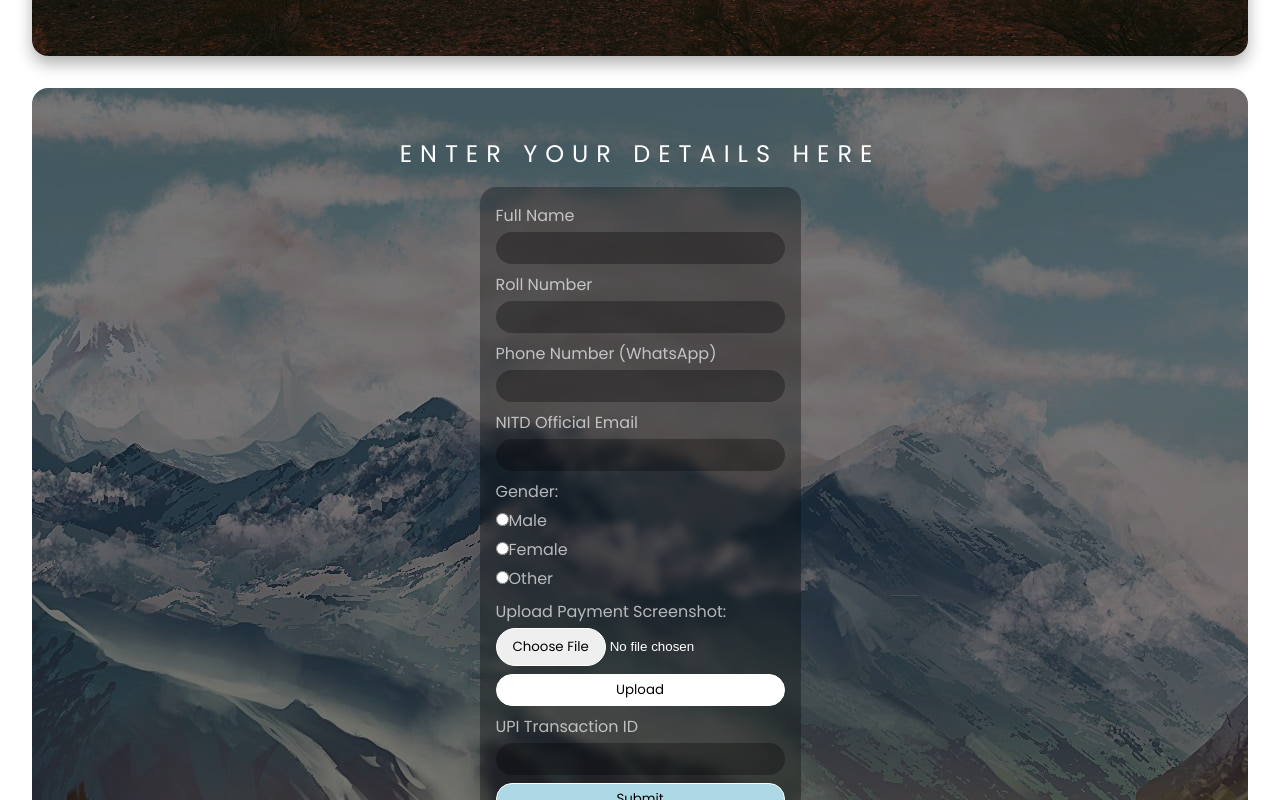
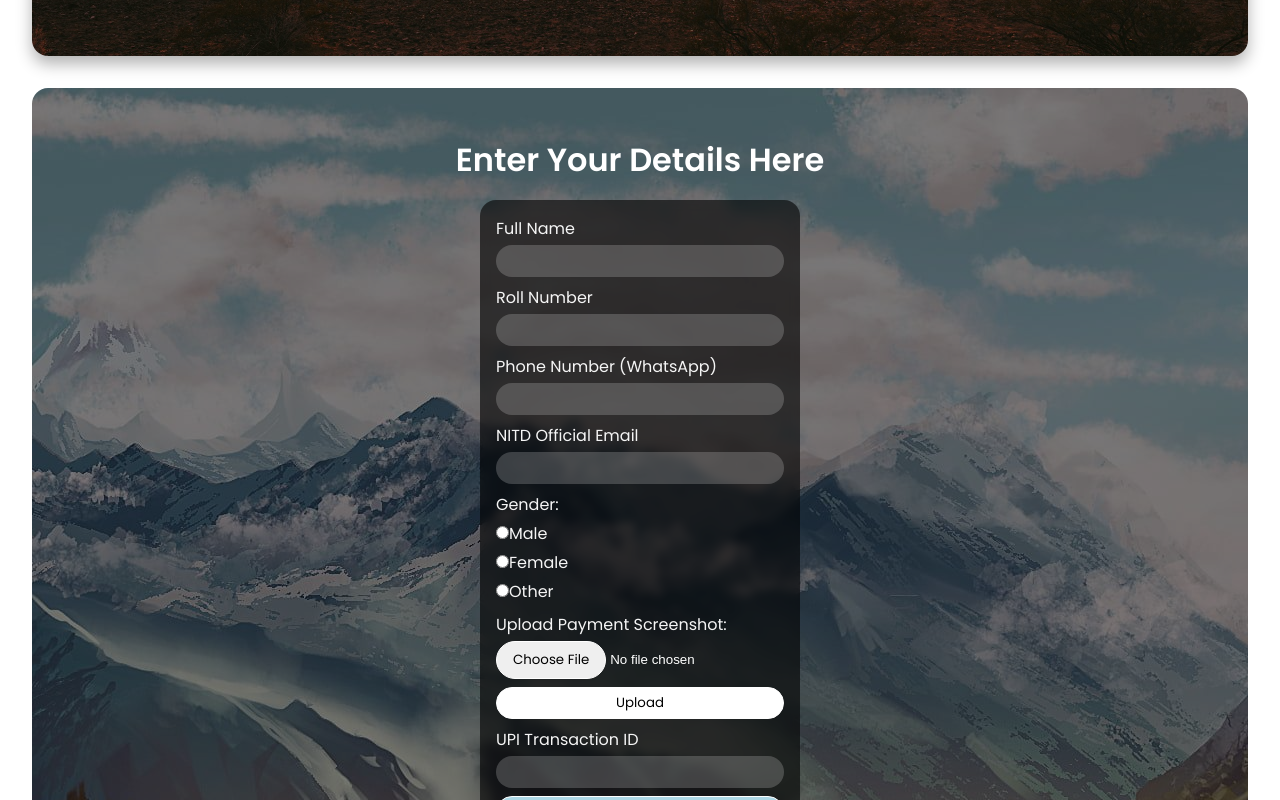
Before and after one commit to ruthenicgull/kasol-krusade, a React (Vite) app: page / in a window 1280 px wide. Shown: the part 1220-2020 px from the top of the page. Built offline with nearby package versions, Linux system fonts and the light colour scheme.

Commit message:
few styles updated

```diff
--- a/src/Banner.module.css
+++ b/src/Banner.module.css
@@ -41,7 +41,6 @@
   justify-content: center;
   gap: 1rem;
   padding: 0.25rem 1rem;
-  /* border-radius: 0.25rem; */
   backdrop-filter: blur(2px);
   font-family: var(--primary-font);
   border-top: 1px solid white;
--- a/src/Booking.jsx
+++ b/src/Booking.jsx
@@ -179,7 +179,7 @@
 
   return (
     <div className={styles.container}>
-      <h2 className={styles.form_header}>ENTER YOUR DETAILS HERE</h2>
+      <h2 className={styles.form_header}>Enter Your Details Here</h2>
       <form className={styles.form_container}>
         <InputField
           id="name"
--- a/src/Booking.module.css
+++ b/src/Booking.module.css
@@ -15,16 +15,17 @@
   flex-direction: column;
   gap: 0.5rem;
   padding: 1rem;
-  background-color: rgba(0, 0, 0, 0.3);
-  width: fit-content;
+  background-color: rgba(0, 0, 0, 0.6);
+  max-width: 20rem;
   border-radius: 1rem;
   margin: 1rem auto;
   backdrop-filter: blur(5px);
 }
 
 .form_header {
-  font-weight: 400;
-  letter-spacing: 0.5rem;
+  font-weight: 600;
+  font-size: 2rem;
+  /* letter-spacing: 0.5rem; */
   text-align: center;
 }
 
@@ -35,7 +36,7 @@
 }
 
 .label {
-  color: rgba(245, 245, 245, 0.7);
+  color: rgba(245, 245, 245);
 }
 
 .field {
@@ -46,8 +47,9 @@
   /* border: 2px solid whitesmoke; */
   /* border-bottom: 2px solid whitesmoke; */
   padding: 0 1rem;
-  max-width: 20rem;
-  background-color: rgba(0, 0, 0, 0.3);
+  width: 100%;
+  /* max-width: 20rem; */
+  background-color: rgba(245, 245, 245, 0.2);
   color: white;
   font-family: var(--primary-font);
 }
--- a/src/Details.module.css
+++ b/src/Details.module.css
@@ -4,6 +4,8 @@
   margin: var(--primary-block-margin);
   margin-top: 2rem;
   padding: var(--primary-block-padding);
+  padding-left: 1rem;
+  padding-right: 1rem;
   border-radius: 1rem;
   box-shadow: 0 0.5rem 1rem rgba(0, 0, 0, 0.3);
   background-image: url(/details_bg.jpg);
--- a/src/Gallery.jsx
+++ b/src/Gallery.jsx
@@ -7,21 +7,37 @@
 
 export default function Gallery() {
   const [itemData, setItemData] = useState([]);
+  const [isSmallScreen, setIsSmallScreen] = useState(0);
 
   useEffect(() => {
     setItemData(imageData);
   }, []);
 
+  useEffect(() => {
+    const handleResize = () => {
+      if (window.innerWidth <= 700) {
+        setIsSmallScreen(2);
+      } else if (window.innerWidth <= 1000) {
+        setIsSmallScreen(1);
+      } else setIsSmallScreen(0);
+      // setIsSmallScreen(window.innerWidth <= 700);
+    };
+    window.addEventListener("resize", handleResize);
+    handleResize();
+    return () => {
+      window.removeEventListener("resize", handleResize);
+    };
+  }, []);
+
   return (
     <ImageList
       sx={{
-        maxWidth: "40rem",
         height: "60vh",
         margin: "0 auto",
         borderRadius: "0.5rem",
       }}
       className={styles.image_list}
-      cols={3}
+      cols={isSmallScreen == 2 ? 1 : isSmallScreen == 1 ? 2 : 3}
       rowHeight={164}
     >
       {itemData.map((item) => (
--- a/src/index.css
+++ b/src/index.css
@@ -15,8 +15,8 @@
   font-family: var(--primary-font);
 }
 
-@media screen and (max-width: 400px) {
+@media screen and (max-width: 500px) {
   :root {
-    --primary-block-margin: 0 1.5rem;
+    --primary-block-margin: 0 1rem;
   }
 }
```
